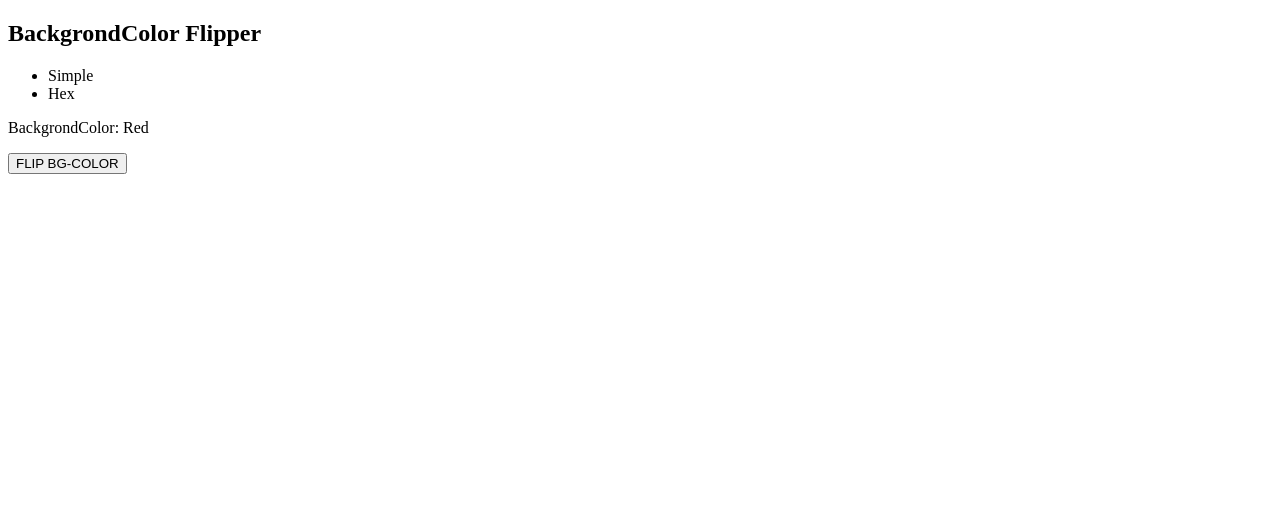
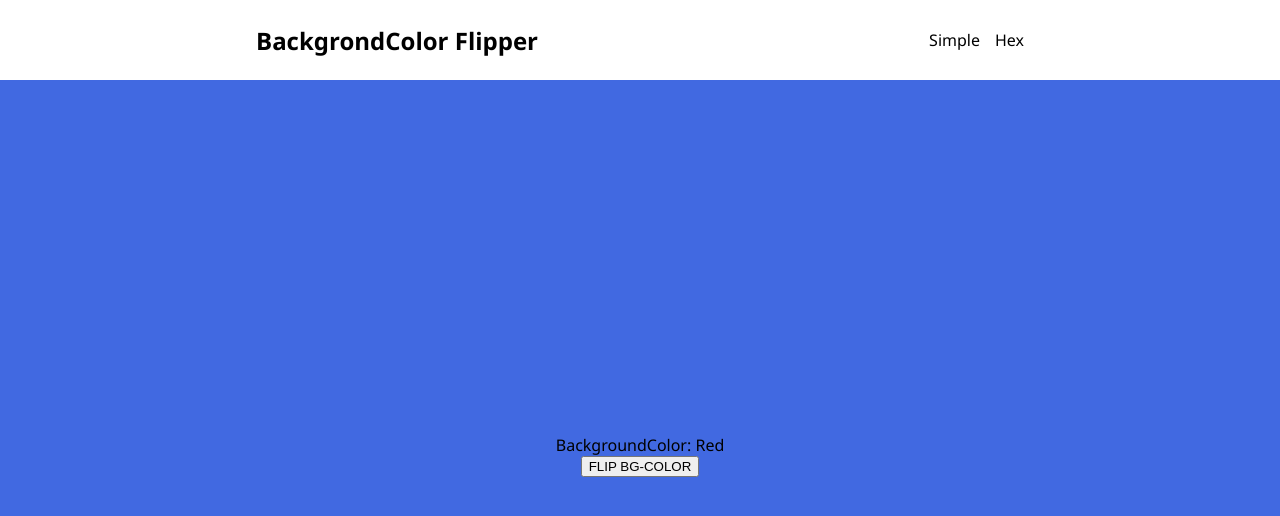
Before and after one commit to boakaidorborkamara/BackgroundColor-Changer, a plain HTML site: page index.html in a window 1280 px wide. Drawn offline with Linux system fonts and the light colour scheme.

Commit message:
style nav and body

```diff
--- a/index.html
+++ b/index.html
@@ -5,18 +5,23 @@
     <meta http-equiv="X-UA-Compatible" content="IE=edge">
     <meta name="viewport" content="width=device-width, initial-scale=1.0">
     <title>BackgroundColor Changer</title>
+    <link rel="stylesheet" href="./style.css">
 </head>
 <body>
     <nav>
+        <div>
             <h1>BackgrondColor Flipper</h1>
             <ul>
                 <li>Simple</li>
                 <li>Hex</li>
             </ul>
+        </div>
     </nav>
     <main>
-        <p>BackgrondColor: Red</p>
+        <div>
+            <p>BackgroundColor: Red</p>
             <button>FLIP BG-COLOR</button>
+        </div>
     </main>
 </body>
 </html>
--- a/style.css
+++ b/style.css
@@ -0,0 +1,49 @@
+*{
+    margin: 0px;
+}
+body{
+    font-family: 'Segoe UI', Tahoma, Geneva, Verdana, sans-serif;
+}
+nav{
+    height: 10vh;
+    display: flex;
+    flex-direction: column;
+    justify-content: center;
+    align-items: center;
+}
+
+nav div{
+    width: 60%;
+    display: flex;
+    justify-content: space-between;
+    align-items: center;
+    padding: 15px;
+}
+
+nav ul{
+    list-style: none;
+    display: flex;
+}
+
+ul li{
+    margin-left: 15px;
+}
+
+main{
+    /* height: 80%; */
+    display: flex;
+    flex-direction: column;
+    justify-content: center;
+    align-items: center;
+    background-color: royalblue;
+}
+
+main div{
+    width: 60%;
+    height: 90vh;
+    display: flex;
+    flex-direction: column;
+    justify-content: center;
+    align-items: center;
+    padding: 15px;
+}
```
Lines whose indentation alone changed are shown as unchanged.
